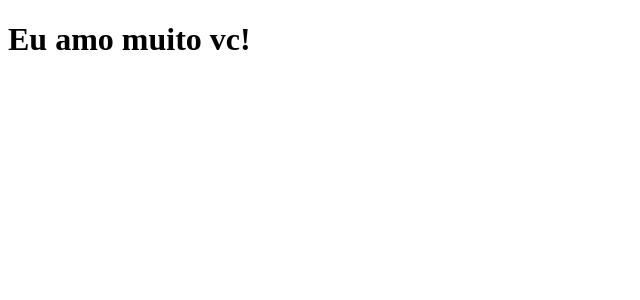
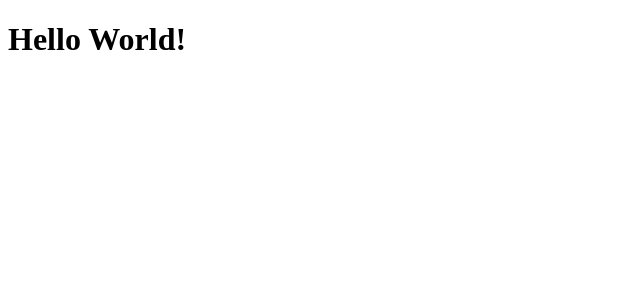
Before and after one commit to Andersonlimahw/curso-dev, a Next.js app: page / in a window 1280 px wide. Shown: the top 300 px of the page, without its empty margins (0-640 px from the left). Built offline with nearby package versions, Linux system fonts and the light colour scheme.

Commit message:
🆕 feature: git: atualizando commits

```diff
--- a/pages/index.js
+++ b/pages/index.js
@@ -1,7 +1,7 @@
 export default function Home() {
     return (
         <div>
-            <h1>Eu amo muito vc!</h1>
+            <h1>Hello World!</h1>
         </div>
     )
 }
```
